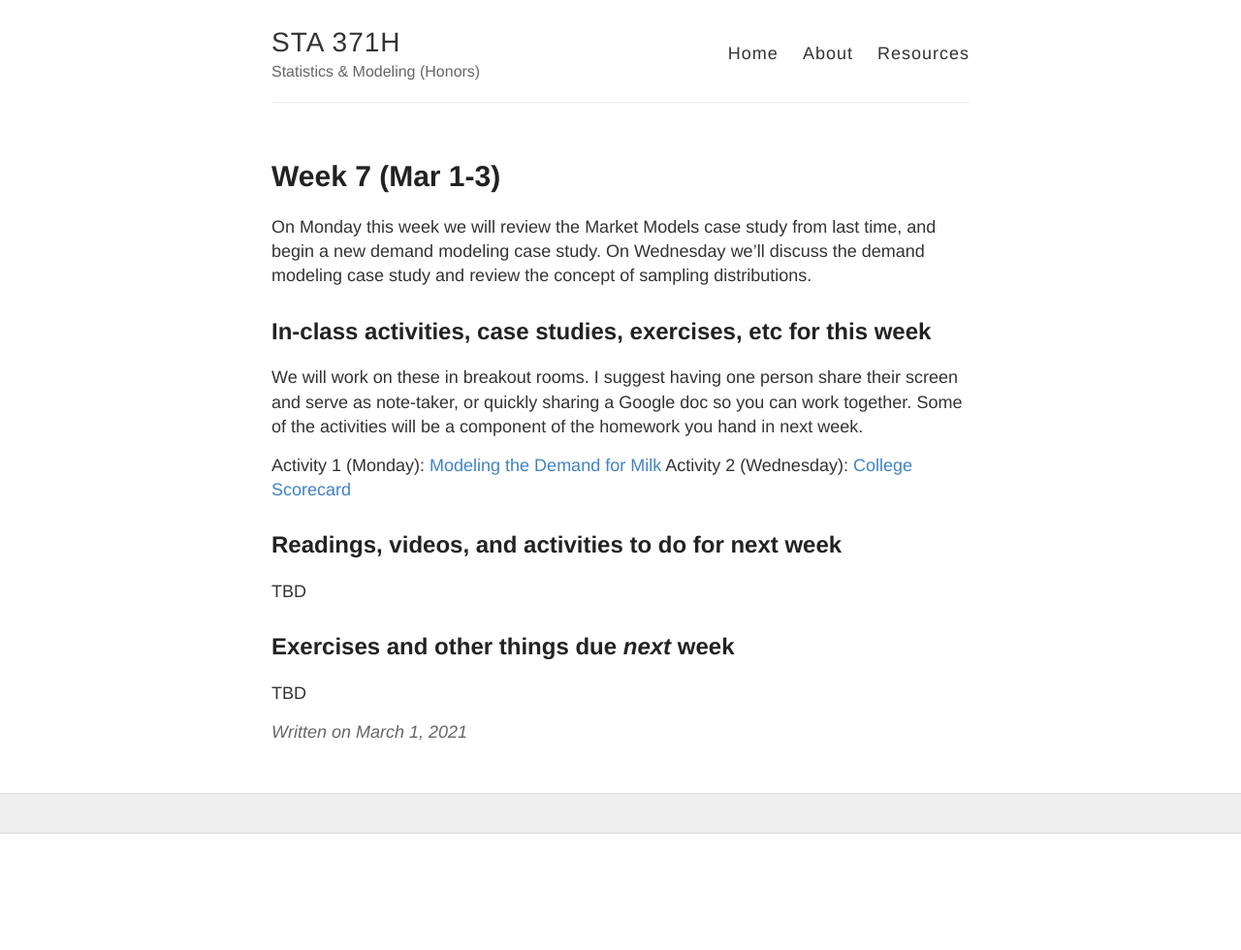
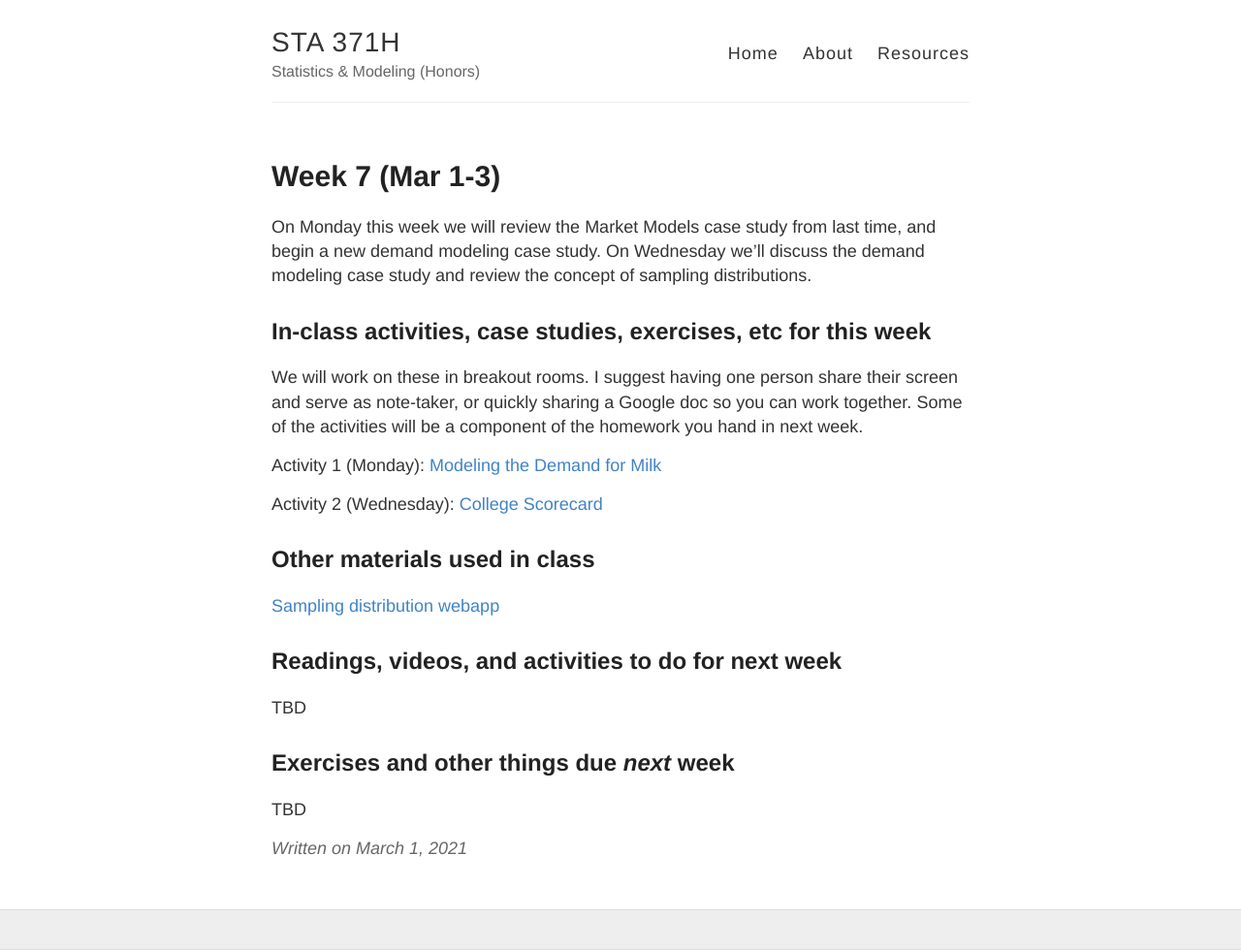
Before and after one commit to jaredsmurray/sta371h, a Jekyll site: the page built from docs/_posts/2021-03-01-Week-07.md, in a window 1280 px wide. Shown: the whole page at 97% size. Built offline with Jekyll 4.4.1, drawn with Linux system fonts in a browser that asks for light colours; before the commit the page ends 900 px from its top, so only the background shows below that.

Commit message:
Update 2021-03-01-Week-07.md

```diff
--- a/docs/_posts/2021-03-01-Week-07.md
+++ b/docs/_posts/2021-03-01-Week-07.md
@@ -12,7 +12,12 @@ We will work on these in breakout rooms. I suggest having one person share their
 or quickly sharing a Google doc so you can work together. Some of the activities will be a component of the homework you hand in next week.
 
 Activity 1 (Monday): [Modeling the Demand for Milk](../files/milk)
+
 Activity 2 (Wednesday): [College Scorecard](../files/scorecard)
+
+## Other materials used in class
+
+[Sampling distribution webapp](https://istats.shinyapps.io/sampdist_cont/)
 
 ## Readings, videos, and activities to do for next week
 
```
